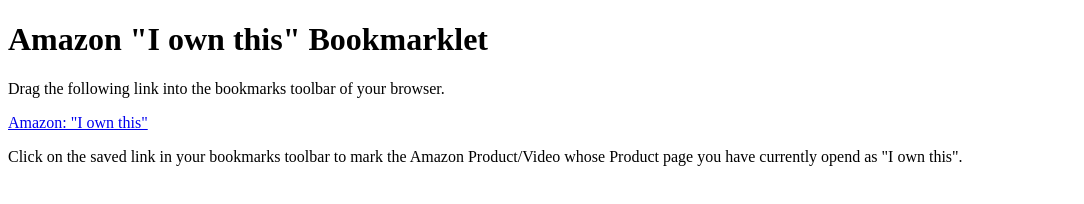
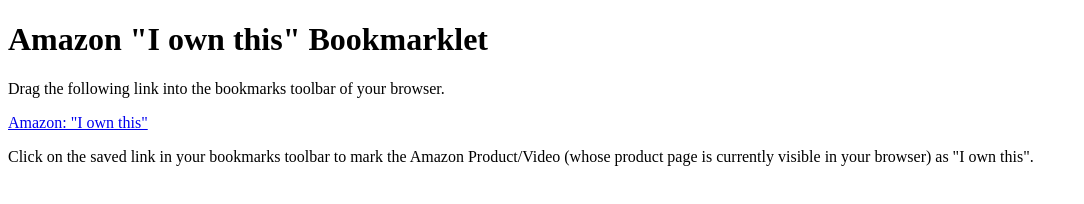
Before and after one commit to TSlivede/Amazon_I_own_this_Bookmarklet, a plain HTML site: page index.html in a window 1280 px wide. Shown: the whole page, without its empty margins (0-1084 px from the left). Drawn offline with Linux system fonts and the light colour scheme.

Commit message:
Update index.html (change description)

```diff
--- a/index.html
+++ b/index.html
@@ -20,7 +20,7 @@
 </p>
 
 <p>Click on the saved link in your bookmarks toolbar
-  to mark the Amazon Product/Video whose Product page you have currently opend as "I own this". </p>
+  to mark the Amazon Product/Video (whose product page is currently visible in your browser) as "I own this". </p>
 
 </body>
 </html>
```
